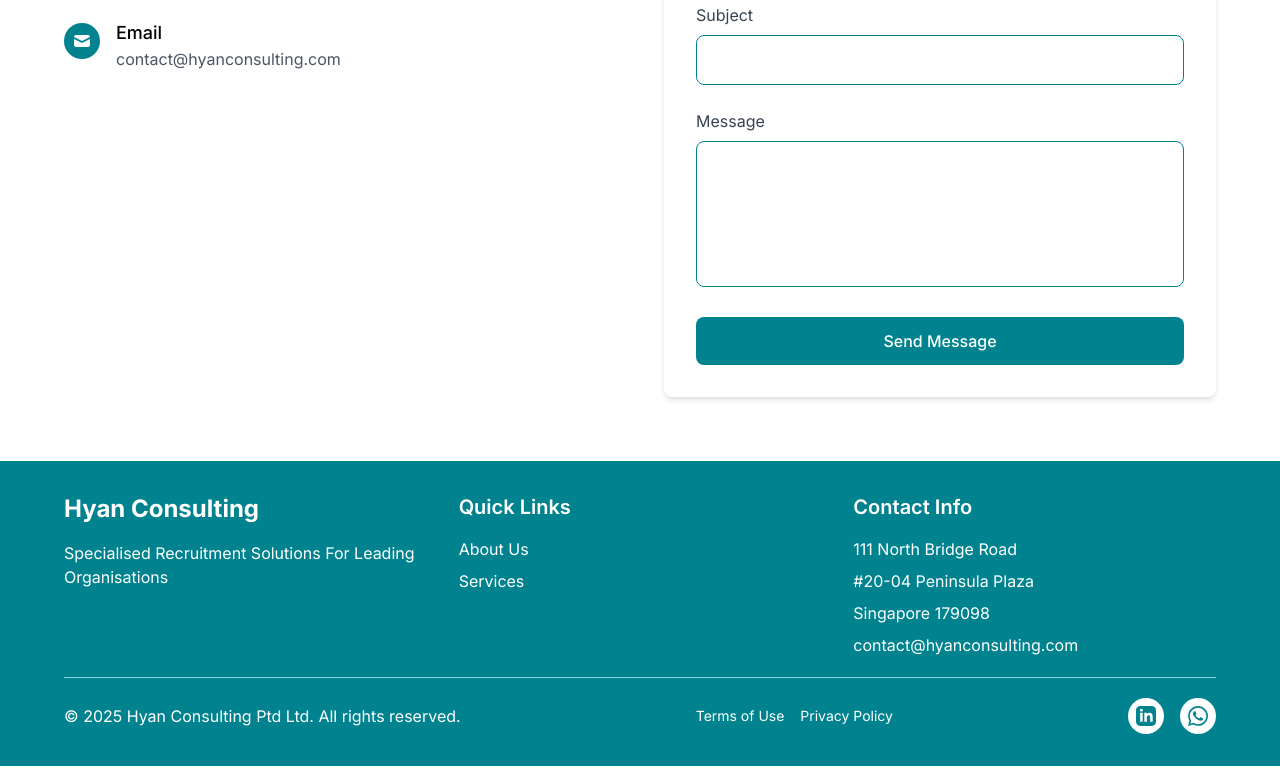
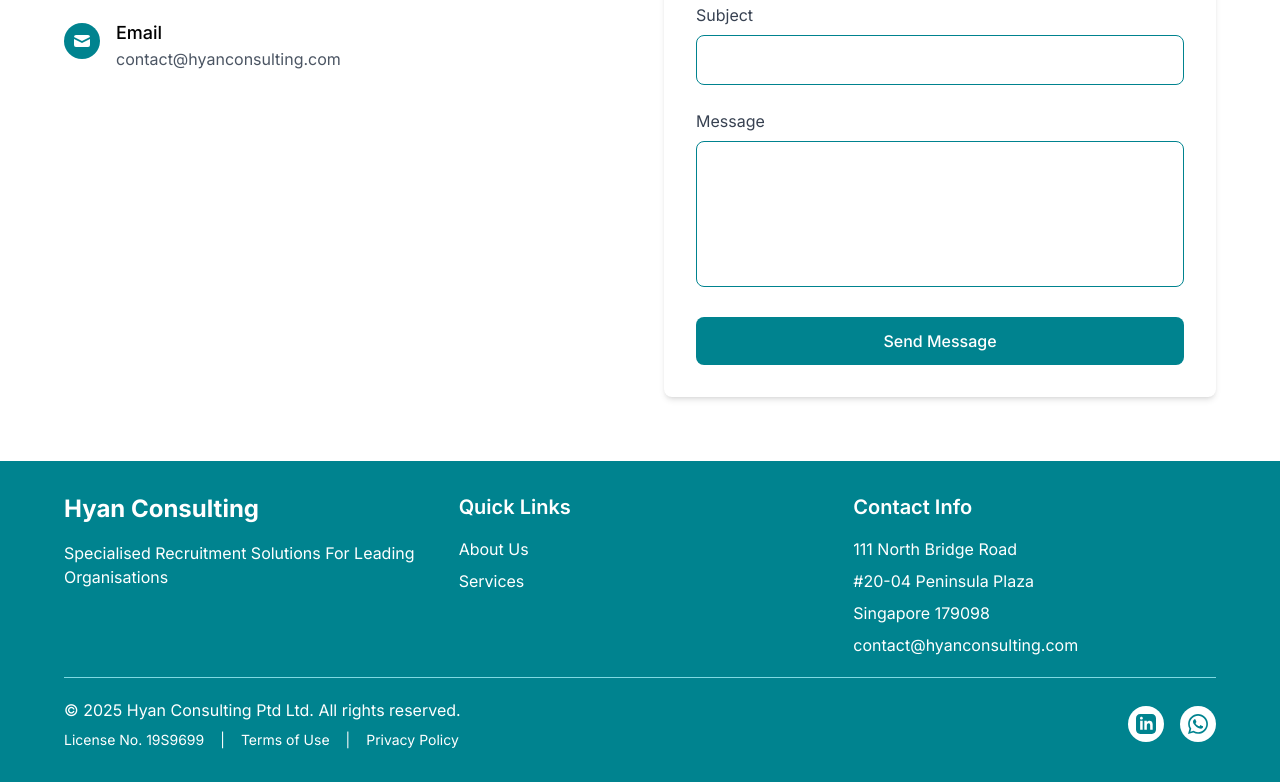
Before and after one commit to faqihisaninja/hyan-consultancy, a Next.js app: page / in a window 1280 px wide. Shown: the part 2093-2875 px from the top of the page. Built offline with nearby package versions, Linux system fonts and the light colour scheme.

Commit message:
Add license number to footer

```diff
--- a/src/components/Footer.tsx
+++ b/src/components/Footer.tsx
@@ -71,20 +71,27 @@
                 </div>
             </div>
             <div className="max-w-6xl mx-auto mt-5 pt-5 border-t border-[#80D9E2]">
-                <div className="flex flex-col md:flex-row justify-between items-center">
-                    <p>© 2025 Hyan Consulting Ptd Ltd. All rights reserved.</p>
-
-                    {/* Legal Links */}
-                    <div className="flex space-x-4 mt-2 md:mt-0 text-sm">
+                <div className="grid grid-cols-1 md:grid-cols-2 gap-4">
+                    {/* Column 1 */}
+                    <div className="space-y-2">
+                        <p>
+                            © 2025 Hyan Consulting Ptd Ltd. All rights reserved.
+                        </p>
+                        <div className="flex space-x-4 text-sm">
+                            <span>License No. 19S9699</span>
+                            <span>|</span>
                             <Link href="/terms" className="hover:underline">
                                 Terms of Use
                             </Link>
+                            <span>|</span>
                             <Link href="/privacy" className="hover:underline">
                                 Privacy Policy
                             </Link>
                         </div>
+                    </div>
 
-                    <div className="flex space-x-4 mt-4 md:mt-0">
+                    {/* Column 2 - Social Links */}
+                    <div className="flex justify-end items-center space-x-4">
                         <Link
                             href="https://www.linkedin.com/company/hyan-consulting/"
                             className="bg-white p-2 rounded-full text-[#00838F] hover:bg-gray-100 transition-colors"
```
Lines whose indentation alone changed are shown as unchanged.
